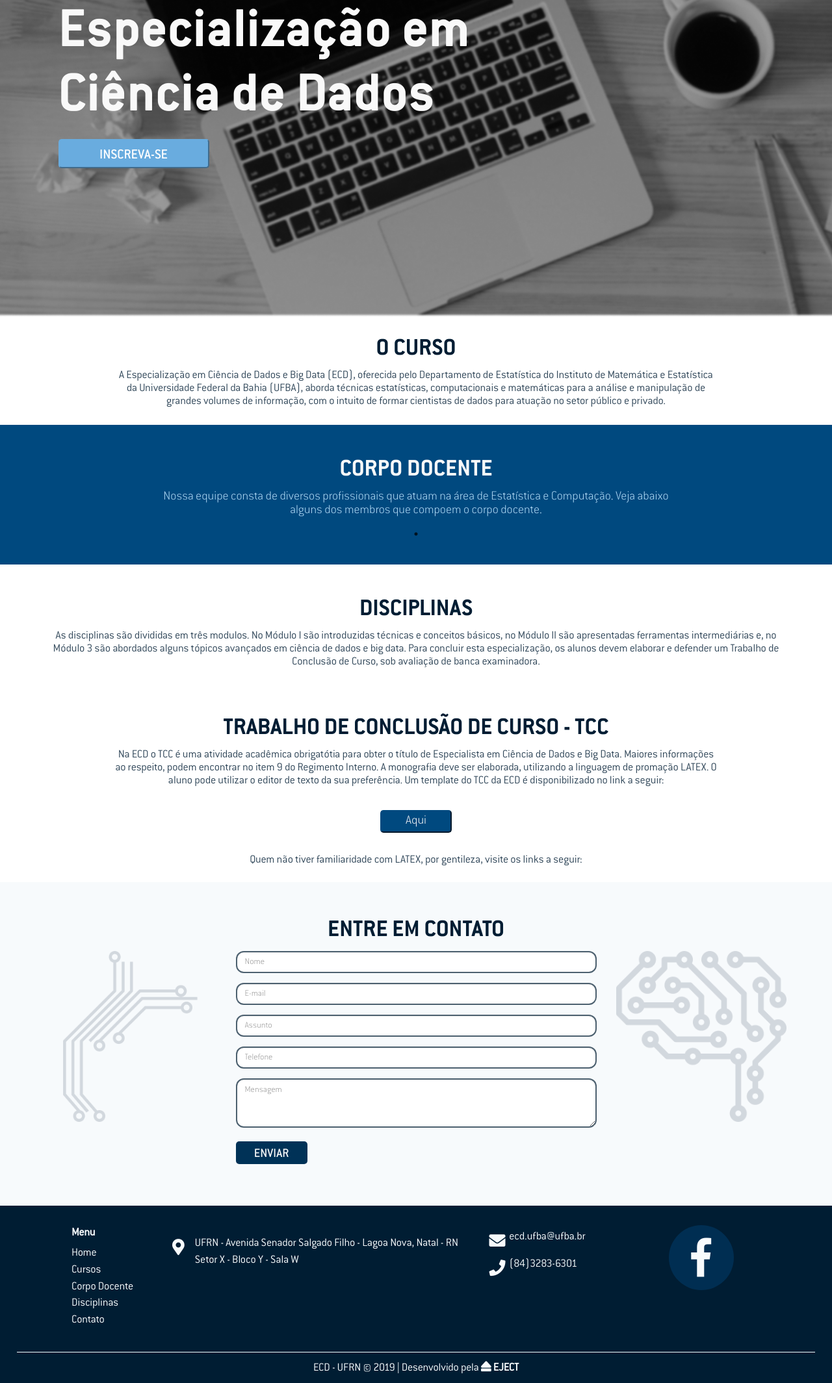
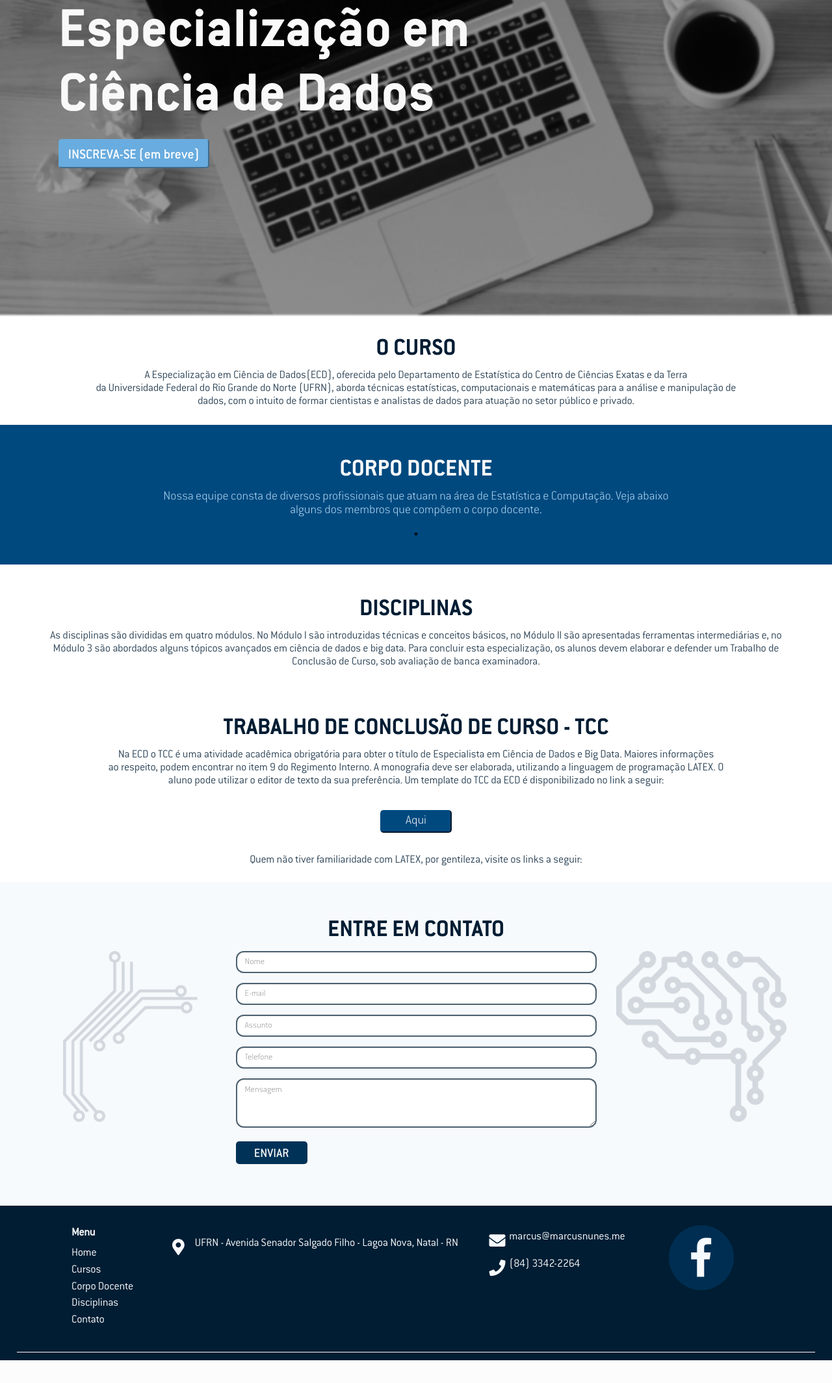
Before and after one commit to EJECT4UFRN/ecd, a Django app: page / in a window 1280 px wide. Shown: the part 237-2366 px from the top of the page at 65% size. After the commit the page ends 2331 px from the top, so only its background shows below. Run offline with Django 3.2, Linux system fonts and the light colour scheme; data that the repository does not hold is empty; some libraries are stand-ins or nearby versions.

Commit message:
Correções na universidade

```diff
--- a/ecd/home/templates/disciplinas.html
+++ b/ecd/home/templates/disciplinas.html
@@ -7,7 +7,7 @@
 <head>
     <title>ECD - UFRN | Especialização em Ciência de Dados e Big Data </title>
     <meta name="description"
-        content="Especialização em Ciência de Dados e Big Data (ECD), oferecida pelo Departamento de Estatística do Instituto de Matemática e Estatística da UFRN.">
+        content="Especialização em Ciência de Dados e Big Data (ECD), oferecida pelo Departamento de Estatística da UFRN.">
     <meta name="keywords" content="ECD; UFRN; Ciência de Dados; Big Data; Curso;">
     <meta name="robots" content="index, follow">
     <meta name="revisit-after" content="1 day">
@@ -110,7 +110,7 @@
                 <div class="col-md-2 col-sm-3">
                     <div class="texto-footer">
                         <i class="fa fa-envelope"></i>
-                        <p> ecd.ufba@ufba.br</p>
+                        <p>marcus@marcusnunes.me</p>
                     </div>
 
                     <div class="texto-footer">
--- a/ecd/home/templates/index.html
+++ b/ecd/home/templates/index.html
@@ -7,7 +7,7 @@
 <head>
     <title>ECD - UFRN | Especialização em Ciência de Dados e Big Data </title>
     <meta name="description"
-        content="Especialização em Ciência de Dados e Big Data (ECD), oferecida pelo Departamento de Estatística do Instituto de Matemática e Estatística da UFRN.">
+        content="Especialização em Ciência de Dados e Big Data (ECD), oferecida pelo Departamento de Estatística da UFRN.">
     <meta name="keywords" content="ECD; UFRN; Ciência de Dados; Big Data; Curso;">
     <meta name="robots" content="index, follow">
     <meta name="revisit-after" content="1 day">
@@ -65,7 +65,7 @@
     <section id="banner">
         <div class="box-texto-banner">
             <h1 id="titulo">Especialização em <br> Ciência de Dados</h1>
-            <a href="#contato" style="color:white !important;"><button id="inscreva-se">INSCREVA-SE</button></a>
+            <a href="#contato" style="color:white !important;"><button id="inscreva-se">INSCREVA-SE (em breve)</button></a>
         </div>
     </section>
 
@@ -79,10 +79,10 @@
                 <div class="row">
                     <div class="col-md-12 col-sm-12" id="curso">
                         <h2 class="titulo">O CURSO</h2>
-                        <h6 class="subtitulo">A Especialização em Ciência de Dados e Big Data (ECD), oferecida pelo
-                            Departamento de Estatística do Instituto de Matemática e Estatística<br> da Universidade Federal
-                            da Bahia (UFBA), aborda técnicas estatísticas, computacionais e matemáticas para a análise e
-                            manipulação de <br>grandes volumes de informação, com o intuito de formar cientistas de dados
+                        <h6 class="subtitulo">A Especialização em Ciência de Dados(ECD), oferecida pelo
+                            Departamento de Estatística do Centro de Ciências Exatas e da Terra<br> da Universidade Federal
+                            do Rio Grande do Norte (UFRN), aborda técnicas estatísticas, computacionais e matemáticas para a análise e
+                            manipulação de <br>dados, com o intuito de formar cientistas e analistas de dados
                             para atuação no setor público e privado. </h6>
                     </div>
                     <div id="boxes">
@@ -122,7 +122,7 @@
                 <div class="col-md-12 col-sm-12 col-xl-12" id="docentes">
                     <h2 class="titulo-azul">CORPO DOCENTE</h2>
                     <h6 class="subtitulo-azul">Nossa equipe consta de diversos profissionais que atuam na área de
-                        Estatística e Computação. Veja abaixo <br> alguns dos membros que compoem o corpo docente.</h6>
+                        Estatística e Computação. Veja abaixo <br> alguns dos membros que compõem o corpo docente.</h6>
                 </div>
             </div>
             <div class="row" id="fotos">
@@ -152,7 +152,7 @@
             <div class="row">
                 <div class="col-md-12 col-sm-12 header-disciplina" id="disciplinas">
                     <h2 class="titulo" style="padding-top: 20px">DISCIPLINAS</h2>
-                    <h6 class="subtitulo">As disciplinas são divididas em três modulos. No Módulo I são introduzidas
+                    <h6 class="subtitulo">As disciplinas são divididas em quatro módulos. No Módulo I são introduzidas
                         técnicas e conceitos básicos, no Módulo II são apresentadas ferramentas intermediárias e, no
                         Módulo 3 são abordados alguns tópicos avançados em ciência de dados e big data. Para concluir
                         esta especialização, os alunos devem elaborar e defender um Trabalho de Conclusão de Curso, sob
@@ -190,10 +190,10 @@
             <div class="row">
                 <div class="col-md-12 col-sm-12 col-xl-12" id="tcc">
                     <h2 class="titulo">TRABALHO DE CONCLUSÃO DE CURSO - TCC </h2>
-                    <h6 class="subtitulo">Na ECD o TCC é uma atividade acadêmica obrigatótia para obter o título de
+                    <h6 class="subtitulo">Na ECD o TCC é uma atividade acadêmica obrigatória para obter o título de
                         Especialista em Ciência de Dados e Big Data. Maiores informações <br> ao respeito, podem
                         encontrar no item 9 do Regimento Interno. A monografia deve ser elaborada, utilizando a
-                        linguagem de promação LATEX. O <br> aluno pode utilizar o editor de texto da sua preferência. Um
+                        linguagem de programação LATEX. O <br> aluno pode utilizar o editor de texto da sua preferência. Um
                         template do TCC da ECD é disponibilizado no link a seguir: </h6>
                     <button id="btn-tcc">Aqui</button>
 
@@ -308,7 +308,7 @@
                     <div class="texto-footer">
                             <i class="fas fa-map-marker-alt"></i>
                             <p> UFRN - Avenida Senador Salgado Filho - Lagoa Nova, Natal - RN
-                                Setor X - Bloco Y - Sala W</p>
+                                <!--Setor X - Bloco Y - Sala W--></p>
                     </div>
 
                 </div>
@@ -316,12 +316,12 @@
                 <div class="col-md-2 col-sm-6 col-xs-12">
                     <div class="texto-footer">
                         <i class="fa fa-envelope"></i>
-                        <p> ecd.ufba@ufba.br</p>
+                        <p>marcus@marcusnunes.me</p>
                     </div>
 
                     <div class="texto-footer">
                         <i class="fa fa-phone"></i>
-                        <p> (84)3283-6301</p>
+                        <p> (84) 3342-2264</p>
                     </div>
 
                 </div>
@@ -339,12 +339,12 @@
 
         <div class="container-fluid">
             <div class="row text-center copyright-footer">
-                <p> ECD - UFRN © 2019 | Desenvolvido pela
+                <!--<p> ECD - UFRN © 2020 | Desenvolvido pela
                     <i class="fas fa-eject"></i>
                     <a title="EJECT" href="https://www.ejectufrn.com.br/" target="_blank" rel="noopener">
                         <strong>EJECT</strong>
                     </a>
-                </p>
+                </p>-->
             </div>
         </div>
     </footer>
```
